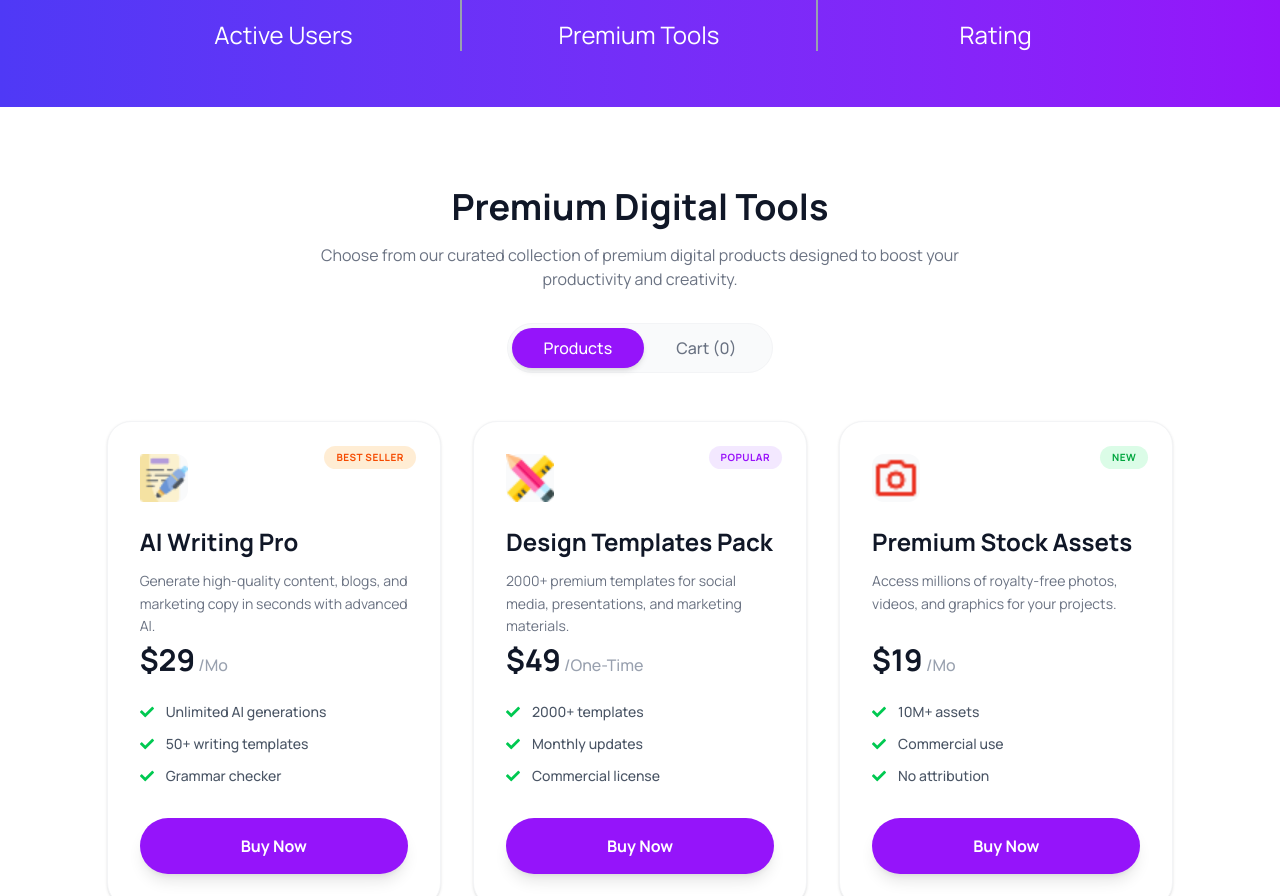
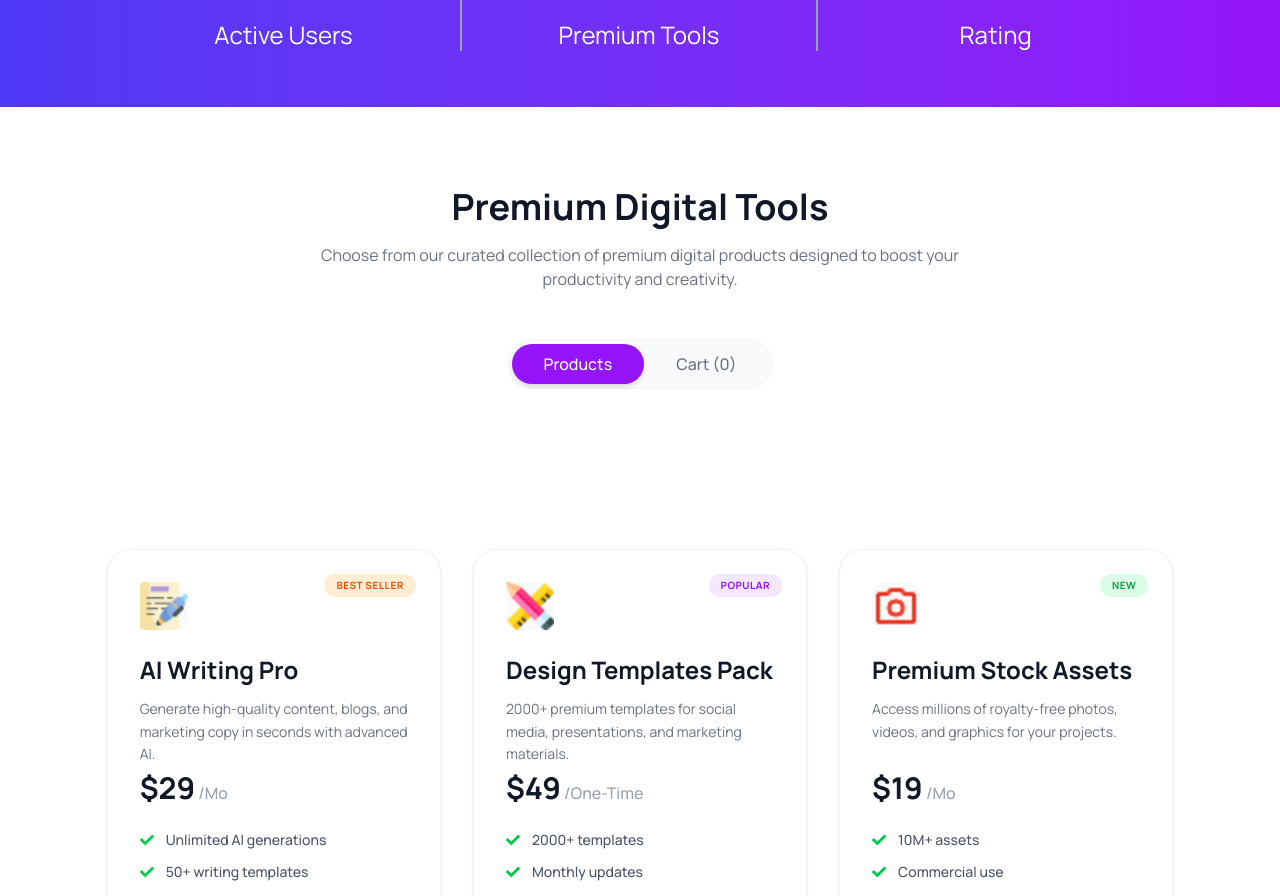
Before and after one commit to MRrana26/assignment-6, a React (Vite) app: page / in a window 1280 px wide. Shown: the part 854-1750 px from the top of the page. Built offline with nearby package versions, Linux system fonts and the light colour scheme.

Commit message:
toggle btn updated

```diff
--- a/src/App.jsx
+++ b/src/App.jsx
@@ -1,4 +1,4 @@
-
+import { useState } from 'react'
 import './App.css'
 import Banner from './Banner/Banner'
 import CartSection from './CartSection/CartSection'
@@ -9,14 +9,13 @@ import Pricing from './Pricing/Pricing'
 import Products from './Products/Products'
 import StarsSection from './StarsSection/StarsSection'
 import StepsAction from './StepsAction/StepsAction'
-
+import ToggleBtn from './ToggleBtn/ToggleBtn'
 
 function App() {
-
+  const [showCart, setShowCart] = useState(false);
 
   return (
     <>
-
       <header>
         <Navbar />
       </header>
@@ -24,19 +23,21 @@ function App() {
       <main>
         <Banner />
         <StarsSection />
-        <Products />
+
+        <ToggleBtn handleToggle={setShowCart} showCart={showCart} />
+
+        {
+          showCart ? <CartSection /> : <Products />
+        }
+
         <StepsAction />
-        <CartSection />
         <Pricing />
         <Optional />
-
-
       </main>
 
       <footer>
         <Footer />
       </footer>
-
     </>
   )
 }
--- a/src/CartSection/CartSection.jsx
+++ b/src/CartSection/CartSection.jsx
@@ -2,31 +2,22 @@ import React from 'react';
 
 const CartSection = () => {
     return (
-        <section className="py-20 bg-gray-50 hidden">
+        <section className="py-20 bg-gray-50">
             <div className="w-10/12 mx-auto">
 
                 <div className="text-center mb-12">
                     <h2 className="text-4xl font-bold text-[#101727] mb-4">Premium Digital Tools</h2>
                     <p className="text-gray-500 mb-8">Choose from our curated collection of premium digital products.</p>
-
-
-                    <div className="flex justify-center items-center bg-white border border-gray-200 w-fit mx-auto rounded-full p-1 shadow-sm">
-                        <button className="px-8 py-2 rounded-full text-gray-500 font-medium">Products</button>
-                        <button className="px-8 py-2 rounded-full bg-[#9514FA] text-white font-medium shadow-md">Cart (2)</button>
-                    </div>
                 </div>
-
 
                 <div className="max-w-4xl mx-auto bg-white border border-gray-100 rounded-3xl p-8 shadow-sm">
                     <h3 className="text-xl font-bold text-[#101727] mb-6">Your Cart</h3>
 
-
                     <div className="space-y-4">
-
                         <div className="flex items-center justify-between p-4 bg-gray-50 rounded-2xl border border-gray-100">
                             <div className="flex items-center gap-4">
                                 <div className="w-12 h-12 bg-white rounded-xl flex items-center justify-center text-2xl shadow-sm">
-                                    📝
+                                <img src="../assets/products/writing_2327400 1.png" alt="" />
                                 </div>
                                 <div>
                                     <h4 className="font-bold text-[#101727]">AI Writing Pro</h4>
@@ -35,16 +26,12 @@ const CartSection = () => {
                             </div>
                             <button className="text-pink-500 font-semibold hover:text-pink-600 transition-colors">Remove</button>
                         </div>
-
-
                     </div>
-
 
                     <div className="mt-10 pt-6 border-t border-gray-100 flex items-center justify-between mb-8">
                         <span className="text-gray-400 font-medium">Total:</span>
                         <span className="text-3xl font-bold text-[#101727]">$29</span>
                     </div>
-
 
                     <button className="w-full py-4 bg-[#9514FA] text-white rounded-2xl font-bold text-lg hover:bg-[#7a10cc] transition-all shadow-lg active:scale-[0.98]">
                         Proceed To Checkout
--- a/src/Products/Products.jsx
+++ b/src/Products/Products.jsx
@@ -9,6 +9,7 @@ import iconPortfolio from '../assets/products/portfolio.png';
 import iconSocial from '../assets/products/social-media.png';
 import iconSeo from '../assets/products/seo.png';
 import iconVideoicon from '../assets/products/videoicon.png';
+
 
 const Products = () => {
 
@@ -118,19 +119,6 @@ const Products = () => {
     return (
         <section id='productsSection' className="bg-white py-20">
 
-            <div className="w-10/12 mx-auto text-center mb-12">
-                <h1 className="text-4xl font-bold text-[#101727] mb-4">Premium Digital Tools</h1>
-                <p className="text-gray-500 max-w-2xl mx-auto">
-                    Choose from our curated collection of premium digital products designed to boost your productivity and creativity.
-                </p>
-
-
-                <div className="flex justify-center mt-8 bg-gray-50 w-fit mx-auto p-1 rounded-full border border-gray-100">
-                    <button className="px-8 py-2 bg-[#9514FA] text-white rounded-full font-medium shadow-md">Products</button>
-                    <button className="px-8 py-2 text-gray-500 rounded-full font-medium">Cart (<span>0</span>)</button>
-                </div>
-            </div>
-
 
             <div className="w-10/12 mx-auto grid grid-cols-1 md:grid-cols-2 lg:grid-cols-3 gap-8">
                 {productsData.map((item) => (<div key={item.id} className="p-8 rounded-3xl border border-gray-100 shadow-sm bg-white relative hover:shadow-xl transition-all duration-300 group">
--- /dev/null
+++ b/src/ToggleBtn/ToggleBtn.jsx
@@ -0,0 +1,32 @@
+import React from 'react';
+
+const ToggleBtn = ({ handleToggle, showCart }) => {
+    return (
+        <div className='py-20'>
+            <div className="w-10/12 mx-auto text-center mb-12">
+                <h1 className="text-4xl font-bold text-[#101727] mb-4">Premium Digital Tools</h1>
+                <p className="text-gray-500 max-w-2xl mx-auto">
+                    Choose from our curated collection of premium digital products designed to boost your productivity and creativity.
+                </p>
+            </div>
+
+            <div className="flex justify-center mt-8 bg-gray-50 w-fit mx-auto p-1 rounded-full border border-gray-100">
+                <button
+                    onClick={() => handleToggle(false)}
+                    className={`px-8 py-2 rounded-full font-medium transition-all ${!showCart ? 'bg-[#9514FA] text-white shadow-md' : 'text-gray-500'}`}
+                >
+                    Products
+                </button>
+
+                <button
+                    onClick={() => handleToggle(true)}
+                    className={`px-8 py-2 rounded-full font-medium transition-all ${showCart ? 'bg-[#9514FA] text-white shadow-md' : 'text-gray-500'}`}
+                >
+                    Cart (<span>0</span>)
+                </button>
+            </div>
+        </div>
+    );
+};
+
+export default ToggleBtn;
```
